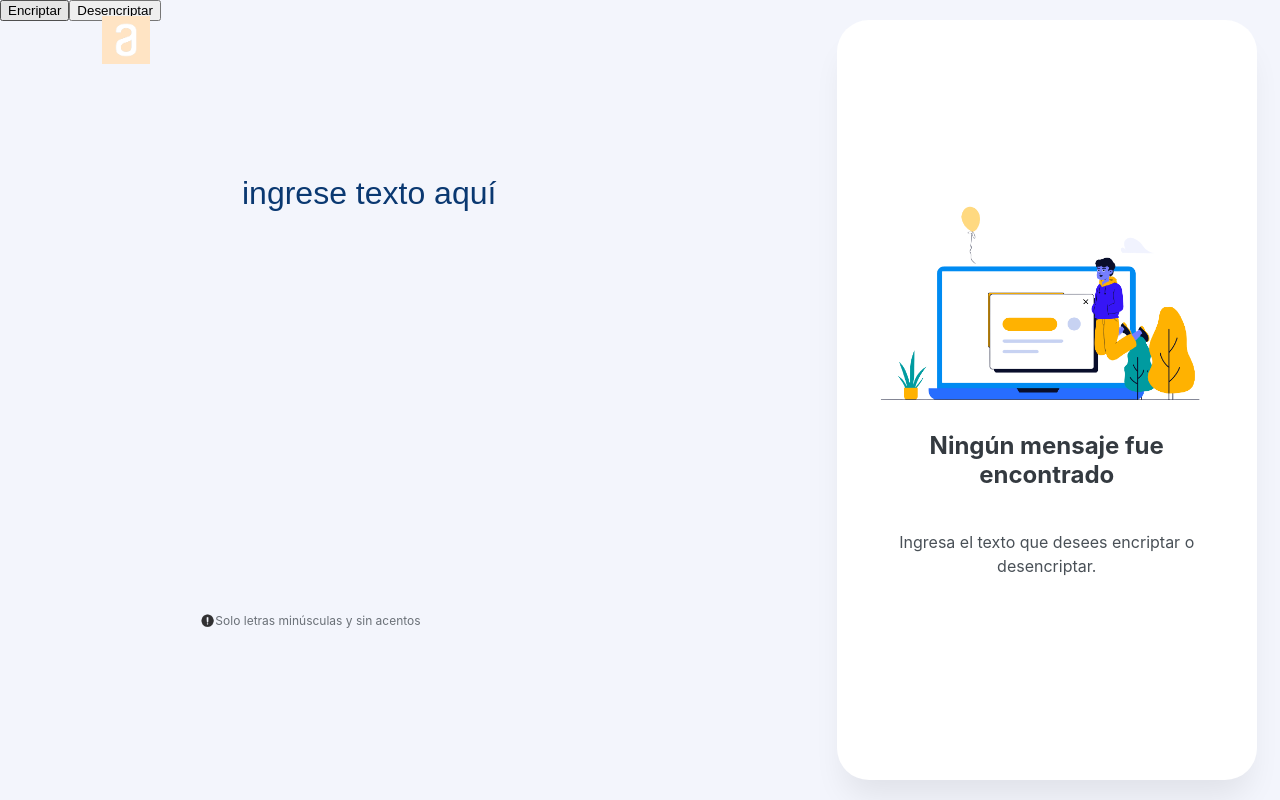
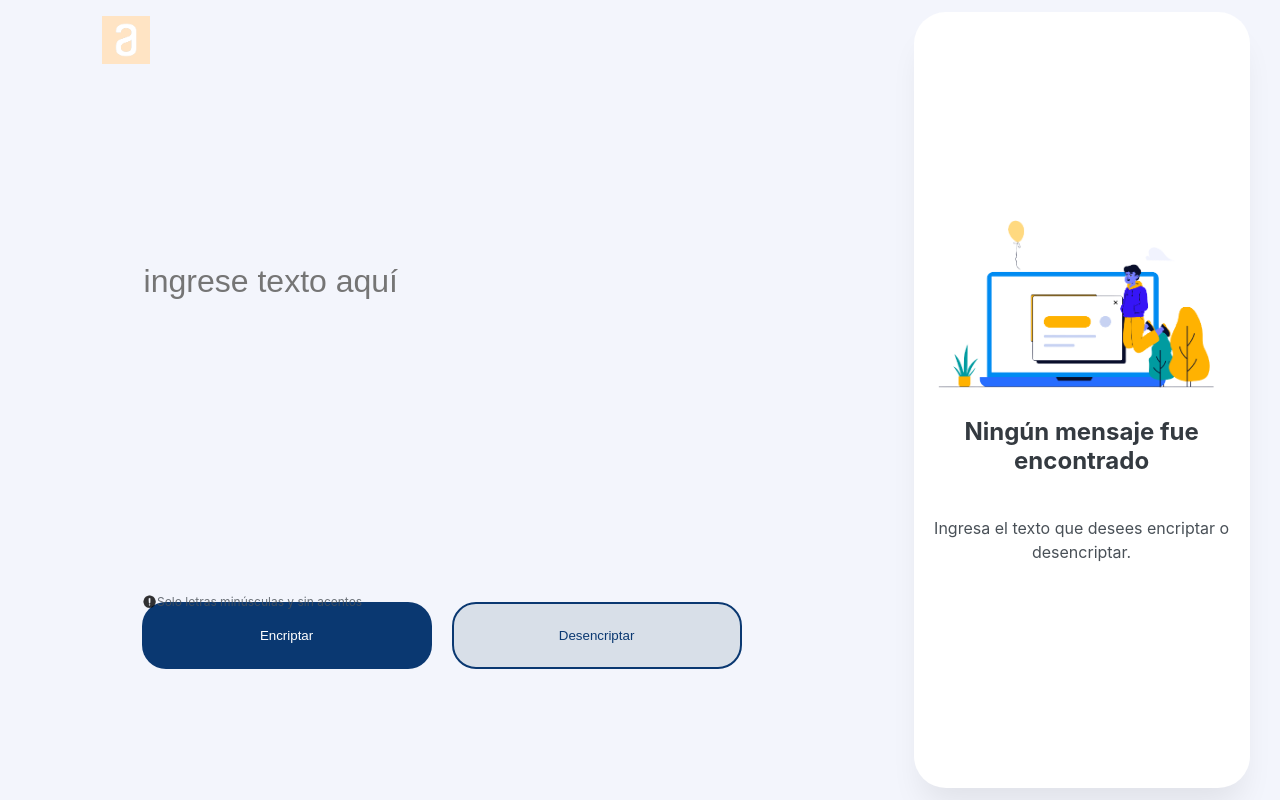
Before and after one commit to andrezmazo/challenge-oracle-one, a React (Create React App) app: page / in a window 1280 px wide. Built offline with nearby package versions, Linux system fonts and the light colour scheme.

Commit message:
Css ready

```diff
--- a/src/components/App.css
+++ b/src/components/App.css
@@ -23,16 +23,22 @@ html {
   background-color: bisque;
 }
 .input-text {
-  position: absolute;
-  width: 577px;
-  height: 48px;
-  left: 240px;
-  top: 168px;
+  /* position: absolute; */
+  position: relative;
+  display: flex;
+  text-decoration: none;
+  /* width: 600px; */
+  height: 40vh  ;
+  justify-content: center;
+  /* left: 240px; */
+  /* top: 168px; */
+  top: 15vh;
   font-weight: 400;
   font-size: 32px;
   line-height: 150%;
   color: #0a3871;
   background: none;
+  initial-letter: initial;
   border: none;
 }
 .exclamation {
@@ -43,45 +49,75 @@ html {
   top: 0%;
   bottom: 0%;
 }
-.box-input {
+.box-section {
   display: flex;
-  flex-grow: 5;
+  /* max-width: 800px; */
+  flex-grow: 4;
+  /* justify-content: center; */
+  align-items: center;
   flex-direction: column;
+  position: relative;
+}
+.box-input{
+  display: flex;
+  position: relative;
+  flex-direction: column;
+  padding-left: 20px;
+  padding-right: 20px;
+  height: 100vh;
+  width: 600px;
+  max-width: calc(100% - 20px);
 }
 .box-main {
   display: flex;
 }
 .box-warning {
-  position: absolute;
+  position: relative;
   display: flex;
-  justify-content: center;
+  justify-content: flex-start;
   align-items: center;
-  top: 600px;
-  left: 200px;
+  top: 24vh;
+  /* left: 200px; */
   font-weight: 400;
   font-size: 12px;
   line-height: 18px;
   color: #495057;
   opacity: 0.8;
-  flex: none;
   order: 1;
-  flex-grow: 0;
 }
-.box-button{
+.box-buttons{
   display: flex;
+  position: relative;
+  justify-content: space-evenly;
+  top: 35vh;
+  min-width: 100%;
+
 }
-/* .primary-button {
+.primary-button {
+  width: 298px;
   background: #0a3871;
   border-radius: 24px;
-  width: 328px;
+  border: none;
   height: 67px;
   color: #FFFFFF;
-  top: 640px;
-  left: 200px;
-  position: absolute;
+  margin-right: 20px;
+}
+.secondary-button {
+  width: 298px;
+  background: #D8DFE8;
+  border-radius: 24px;
+  border-color: #0A3871;
+  border: 2px #0A3871 solid;
+
+  height: 67px;
+  color: #0A3871
+}
+
+
+
+
+/* .secondary-button {
 } */
-.secondary-button {
-}
 
 /* img.exclamation{
   position: relative;
@@ -103,9 +139,9 @@ html {
   color: white;
 } */
 
-.App-link {
+/* .App-link {
   color: #61dafb;
-}
+} */
 /*
 @keyframes App-logo-spin {
   from {
--- a/src/components/App.jsx
+++ b/src/components/App.jsx
@@ -4,27 +4,41 @@ import "./App.css";
 import Result from "./Result/Result.jsx";
 
 function App() {
+
+  var keyString = ""
+
+ const onSearch = (e) => {
+  keyString = e.target.value
+  console.log(keyString)
+ }
+
+
+
   return (
     <div className="App">
       <img src={logo} className="App-logo" alt="logo" />
       <div className="box-main">
+        <div className="box-section">
           <div className="box-input">
             <input
               type="text"
               className="input-text"
-            value="ingrese texto aquí"
+              onChange={onSearch}
+              placeholder="ingrese texto aquí"
             ></input>
             <div className="box-warning">
               <img src={exclamation} alt="" srcset="" className="exclamation" />
               <p>Solo letras minúsculas y sin acentos</p>
             </div>
-          <div className="box-button">
+            <div className="box-buttons">
               <button type="button" className="primary-button">
                 Encriptar
               </button>
+
               <button type="button" className="secondary-button">
                 Desencriptar
               </button>
+            </div>
           </div>
         </div>
         <Result />
--- a/src/components/Result/Result.css
+++ b/src/components/Result/Result.css
@@ -3,8 +3,8 @@
   display: flex;
   justify-content: center;
   align-items: center;
-  height: 95vh;
-  width: 90%;
+  height: 97vh;
+  max-width: 95%;
   /* width: 400px; */
   /* left: 1000px;
   top: 40px; */
@@ -13,8 +13,15 @@
   border-radius: 32px;
   flex-direction: column;
 }
+.box-image{
+  width: 100%;
+  display: flex;
+  position: relative;
+  justify-content: center;
+  object-fit: contain;
+}
 .person-img {
-  max-width: 336px;
+  max-width: 290px;
   object-fit: contain;
 }
 .box-result {
--- a/src/components/Result/Result.jsx
+++ b/src/components/Result/Result.jsx
@@ -6,7 +6,9 @@ function Result() {
   return (
     <div className="box-result">
       <div className="Result">
-        <img src={person} className="person-img" alt="logo" />
+        <div className="box-image">
+          <img src={person} className="person-img" alt="logo" />
+        </div>
         <p>Ningún mensaje fue encontrado</p>
         <p>Ingresa el texto que desees encriptar o desencriptar.</p>
       </div>
```
Lines whose indentation alone changed are shown as unchanged.
